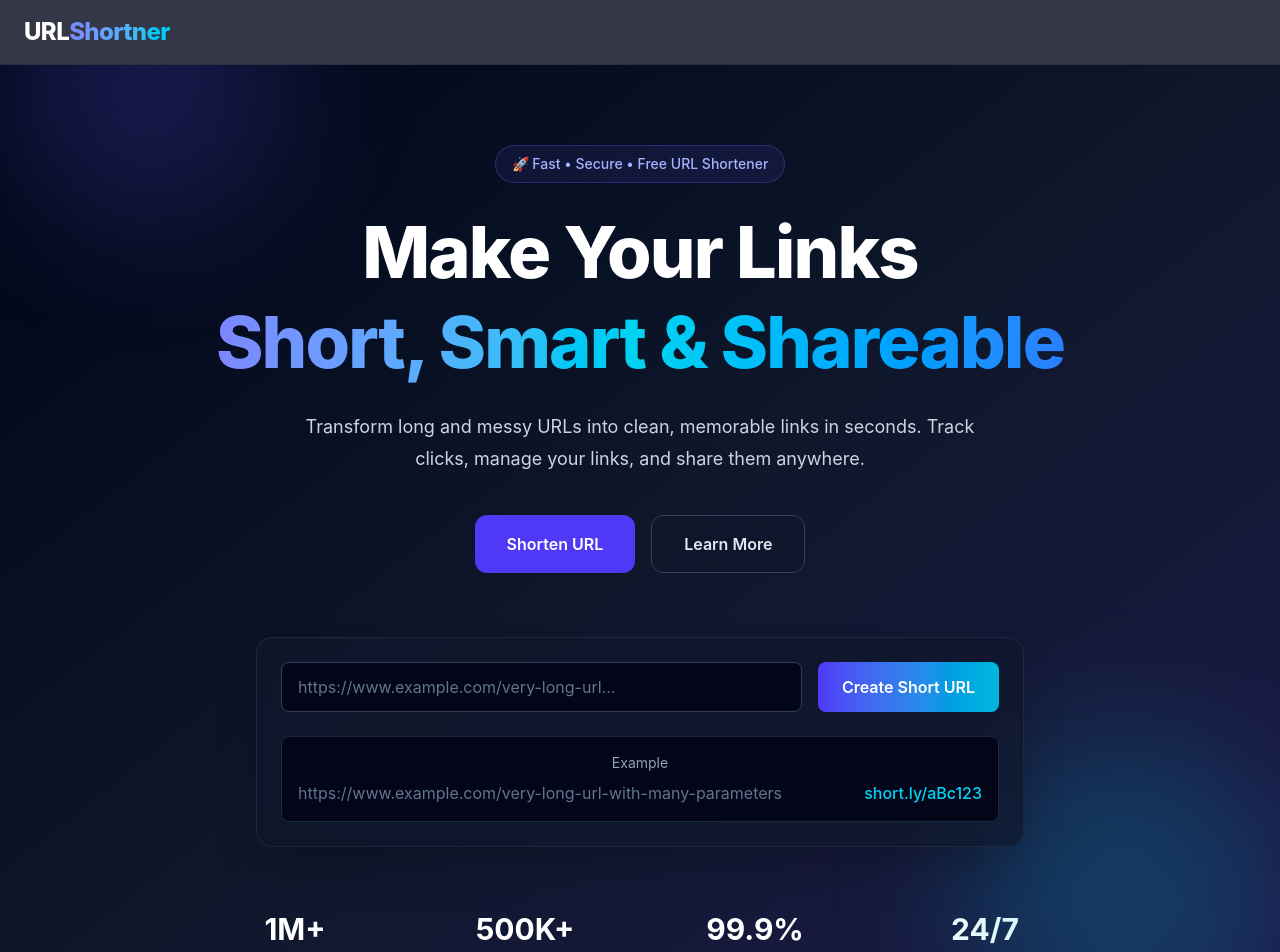
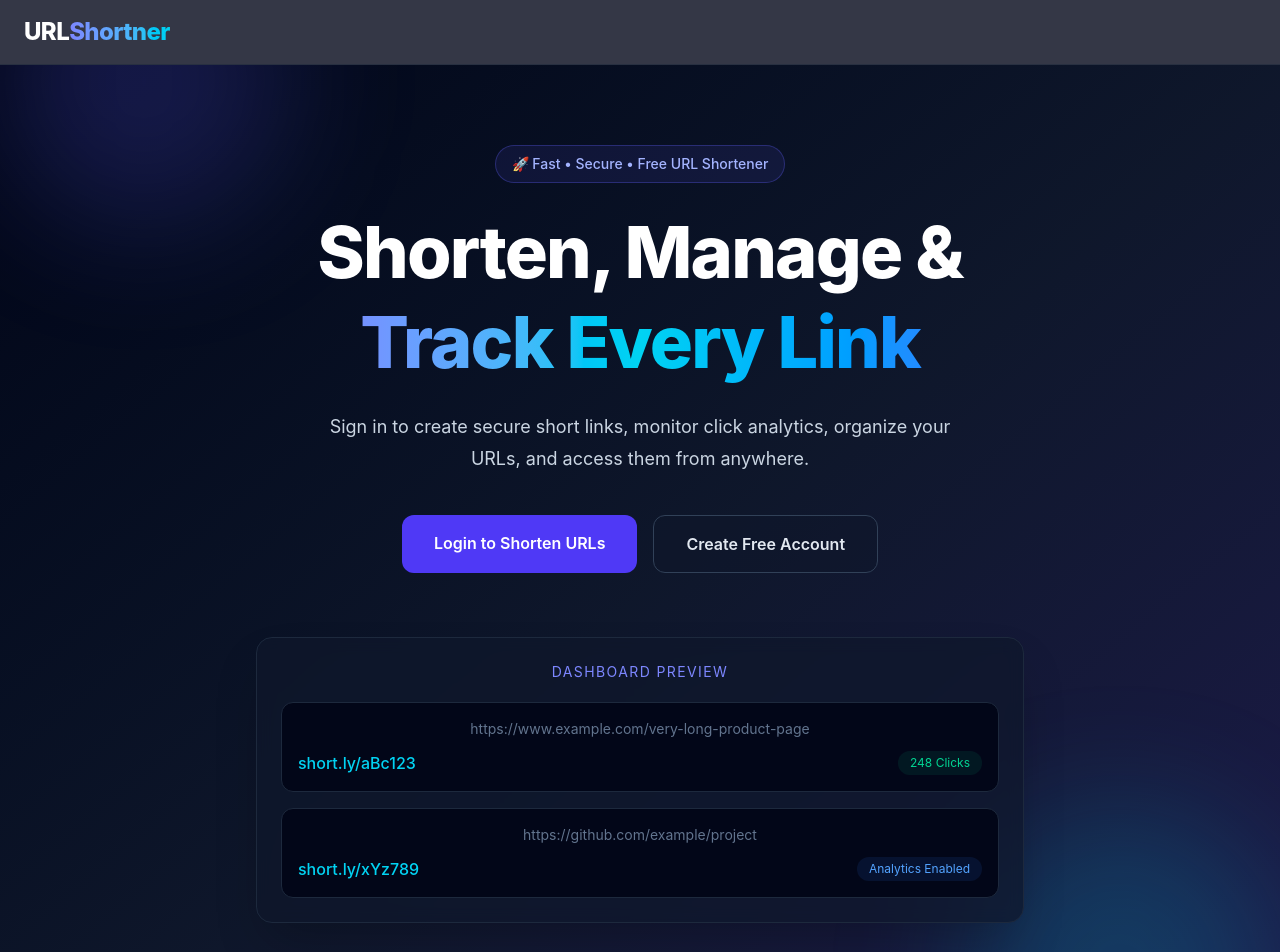
Before and after one commit to metarun97/URL_Shortener, a React app in the folder frontend/: page / in a window 1280 px wide. Shown: the top 952 px of the page. Built offline with nearby package versions, Linux system fonts and the light colour scheme; no server answers; the HTML template or start-up script is replaced by a standard one.

Commit message:
Little bit hero and navbar changed☑️

```diff
--- a/frontend/src/components/Hero.jsx
+++ b/frontend/src/components/Hero.jsx
@@ -1,3 +1,5 @@
+import { Link } from '@tanstack/react-router';
+
 const Hero = () => {
   return (
     <section className="relative overflow-hidden bg-gradient-to-br from-slate-950 via-slate-900 to-indigo-950">
@@ -13,54 +15,73 @@ const Hero = () => {
 
         {/* Heading */}
         <h1 className="max-w-4xl text-5xl font-extrabold leading-tight tracking-tight text-white md:text-7xl">
-          Make Your Links
+          Shorten, Manage &
           <span className="block bg-gradient-to-r from-indigo-400 via-cyan-400 to-blue-500 bg-clip-text text-transparent">
-            Short, Smart & Shareable
+            Track Every Link
           </span>
         </h1>
 
         {/* Description */}
         <p className="mt-6 max-w-2xl text-lg leading-8 text-slate-300">
-          Transform long and messy URLs into clean, memorable links in
-          seconds. Track clicks, manage your links, and share them anywhere.
+          Sign in to create secure short links, monitor click analytics,
+          organize your URLs, and access them from anywhere.
         </p>
 
         {/* CTA Buttons */}
+
         <div className="mt-10 flex flex-col gap-4 sm:flex-row">
-          <button className="rounded-xl bg-indigo-600 px-8 py-4 font-semibold text-white transition hover:bg-indigo-700 hover:shadow-lg hover:shadow-indigo-500/30">
-            Shorten URL
-          </button>
+          <Link
+            to="/login"
+            className="rounded-xl bg-indigo-600 px-8 py-4 text-center font-semibold text-white transition hover:bg-indigo-700 hover:shadow-lg hover:shadow-indigo-500/30"
+          >
+            Login to Shorten URLs
+          </Link>
 
-          <button className="rounded-xl border border-slate-700 bg-slate-900/50 px-8 py-4 font-semibold text-slate-200 transition hover:border-indigo-500 hover:bg-slate-800">
-            Learn More
-          </button>
+          <Link
+            to="/register"
+            className="rounded-xl border border-slate-700 bg-slate-900/50 px-8 py-4 text-center font-semibold text-slate-200 transition hover:border-indigo-500 hover:bg-slate-800"
+          >
+            Create Free Account
+          </Link>
         </div>
 
         {/* Preview Card */}
         <div className="mt-16 w-full max-w-3xl rounded-2xl border border-slate-800 bg-slate-900/70 p-6 shadow-2xl backdrop-blur">
-          <div className="flex flex-col gap-4 md:flex-row">
-            <input
-              type="text"
-              placeholder="https://www.example.com/very-long-url..."
-              className="flex-1 rounded-lg border border-slate-700 bg-slate-950 px-4 py-3 text-white placeholder:text-slate-500 outline-none focus:border-indigo-500"
-            />
+          <p className="mb-5 text-sm uppercase tracking-widest text-indigo-400">
+            Dashboard Preview
+          </p>
 
-            <button className="rounded-lg bg-gradient-to-r from-indigo-600 to-cyan-500 px-6 py-3 font-semibold text-white transition hover:scale-105">
-              Create Short URL
-            </button>
-          </div>
+          <div className="space-y-4">
+            <div className="rounded-xl border border-slate-800 bg-slate-950 p-4">
+              <p className="truncate text-sm text-slate-500">
+                https://www.example.com/very-long-product-page
+              </p>
 
-          <div className="mt-6 rounded-lg border border-slate-800 bg-slate-950 p-4">
-            <p className="text-sm text-slate-400">Example</p>
+              <div className="mt-3 flex items-center justify-between">
+                <span className="font-medium text-cyan-400">
+                  short.ly/aBc123
+                </span>
 
-            <div className="mt-2 flex flex-col gap-2 md:flex-row md:items-center md:justify-between">
-              <span className="truncate text-slate-500">
-                https://www.example.com/very-long-url-with-many-parameters
-              </span>
+                <span className="rounded-full bg-emerald-500/10 px-3 py-1 text-xs text-emerald-400">
+                  248 Clicks
+                </span>
+              </div>
+            </div>
 
-              <span className="font-medium text-cyan-400">
-                short.ly/aBc123
-              </span>
+            <div className="rounded-xl border border-slate-800 bg-slate-950 p-4">
+              <p className="truncate text-sm text-slate-500">
+                https://github.com/example/project
+              </p>
+
+              <div className="mt-3 flex items-center justify-between">
+                <span className="font-medium text-cyan-400">
+                  short.ly/xYz789
+                </span>
+
+                <span className="rounded-full bg-blue-500/10 px-3 py-1 text-xs text-blue-400">
+                  Analytics Enabled
+                </span>
+              </div>
             </div>
           </div>
         </div>
--- a/frontend/src/components/Navbar.jsx
+++ b/frontend/src/components/Navbar.jsx
@@ -31,12 +31,37 @@ const Navbar = () => {
         </Link>
 
         {/* Right Side */}
-        <div className="flex items-center gap-4">
+        <div className="flex items-center gap-6">
+          {/* Navigation Links */}
+          {user && (
+            <nav className="hidden items-center gap-6 md:flex">
+              <Link
+                to="/"
+                className="text-sm font-medium text-slate-300 transition hover:text-indigo-400"
+                activeProps={{
+                  className: 'text-indigo-400',
+                }}
+              >
+                Home
+              </Link>
+
+              <Link
+                to="/dashboard"
+                className="text-sm font-medium text-slate-300 transition hover:text-indigo-400"
+                activeProps={{
+                  className: 'text-indigo-400',
+                }}
+              >
+                Dashboard
+              </Link>
+            </nav>
+          )}
+
           {/* Profile */}
           {user && (
             <button className="group flex items-center gap-3 rounded-full border border-slate-700 bg-slate-900/70 p-1 pr-4 transition hover:border-indigo-500 hover:bg-slate-800">
               <div className="flex h-10 w-10 items-center justify-center rounded-full bg-gradient-to-r from-indigo-500 to-cyan-500 text-sm font-bold text-white">
-                {user?.data?.name.slice(0, 1)}
+                {user?.data?.name?.slice(0, 1)}
               </div>
 
               <div className="hidden text-left md:block">
```
